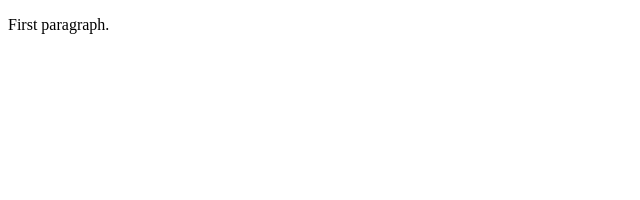
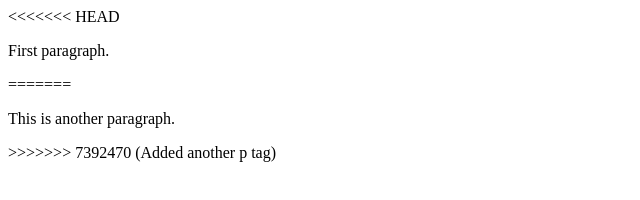
Before and after one commit to bbuckner2092/learning-git, a plain HTML site: page index.html in a window 1280 px wide. Shown: the whole page, without its empty margins (0-640 px from the left). Drawn offline with Linux system fonts and the light colour scheme.

Commit message:
Added another p tag

```diff
--- a/index.html
+++ b/index.html
@@ -4,6 +4,10 @@
 <title>Page Title</title>
 </head>
 <body>
+<<<<<<< HEAD
     <p>First paragraph.</p>
+=======
+        <p>This is another paragraph.</p>
+>>>>>>> 7392470 (Added another p tag)
 </body>
 </html>
```
